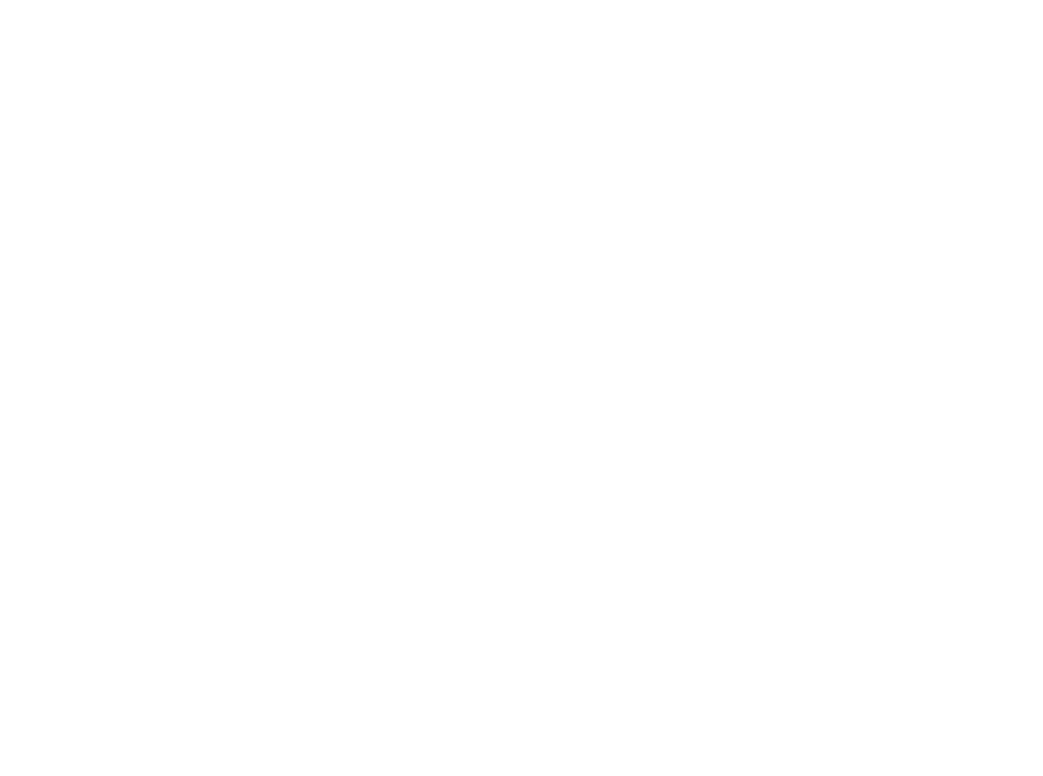
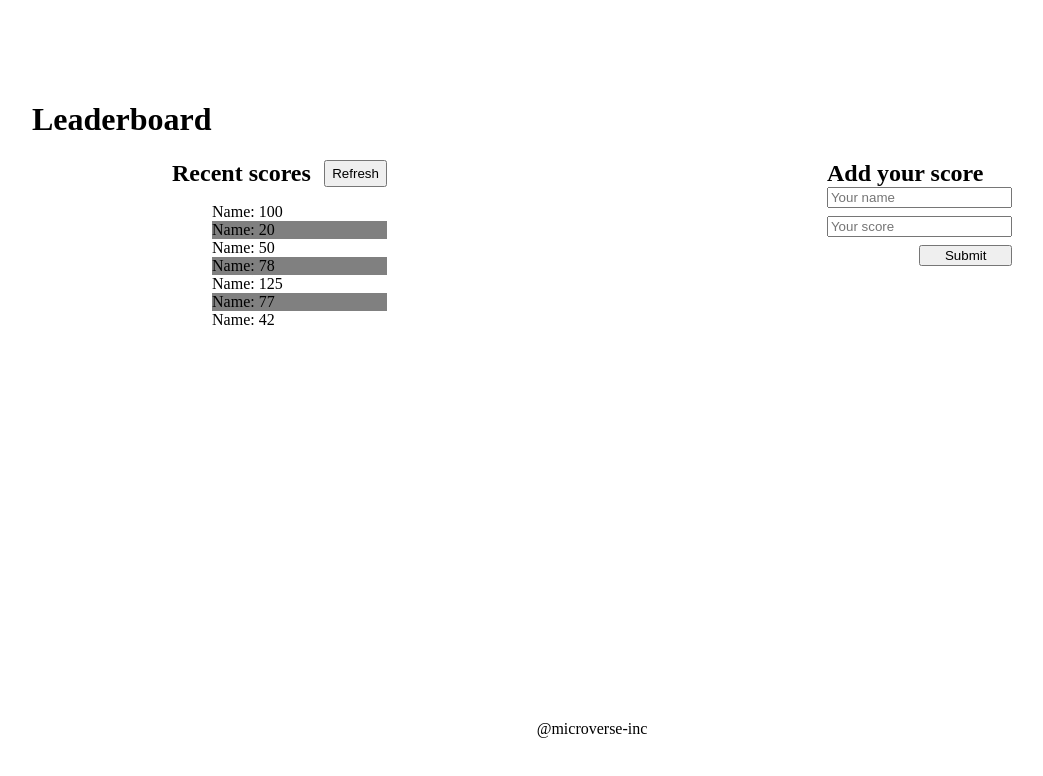
Before and after one commit to yigitm/leaderboard, a website built with webpack: page src/index.html in a window 1280 px wide. Shown: the whole page, without its empty margins (48-1091 px from the left). Built offline with nearby package versions, Linux system fonts and the light colour scheme.

Commit message:
Add html markup & basic style

```diff
--- a/src/index.html
+++ b/src/index.html
@@ -6,5 +6,33 @@
     <meta http-equiv="X-UA-Compatible" content="ie=edge" />
     <title>Document</title>
   </head>
-  <body></body>
+  <body>
+    <header><h1>Leaderboard</h1></header>
+    <main>
+      <section>
+        <form class="get" action="" method="get">
+          <h2>Recent scores</h2>
+          <button type="reset">Refresh</button>
+        </form>
+        <ul>
+          <li>Name: 100</li>
+          <li>Name: 20</li>
+          <li>Name: 50</li>
+          <li>Name: 78</li>
+          <li>Name: 125</li>
+          <li>Name: 77</li>
+          <li>Name: 42</li>
+        </ul>
+      </section>
+      <section>
+        <h2>Add your score</h2>
+        <form class="post" action="" method="post">
+          <input type="text" name="" id="" placeholder="Your name" />
+          <input type="text" name="" id="" placeholder="Your score" />
+          <button type="submit">Submit</button>
+        </form>
+      </section>
+    </main>
+    <footer>@microverse-inc</footer>
+  </body>
 </html>
--- a/src/index.js
+++ b/src/index.js
@@ -1,2 +1 @@
-import _ from 'lodash';
 import './style.css';
--- a/src/style.css
+++ b/src/style.css
@@ -0,0 +1,58 @@
+body {
+  margin: 0;
+  padding: 0;
+  box-sizing: border-box;
+}
+
+main,
+section,
+footer,
+.post,
+.get {
+  display: flex;
+}
+
+main {
+  height: 70vh;
+  justify-content: space-around;
+}
+
+.get > button {
+  margin-left: 1em;
+}
+
+.post > button {
+  align-self: flex-end;
+  width: 50%;
+}
+
+header {
+  margin-left: 5em;
+  padding-top: 5em;
+}
+
+h2 {
+  margin: 0;
+}
+
+section,
+.post {
+  flex-direction: column;
+}
+
+.post {
+  gap: 0.5em;
+}
+
+ul {
+  list-style: none;
+}
+
+ul li:nth-child(even) {
+  background: grey;
+}
+
+footer {
+  justify-content: center;
+  align-items: flex-end;
+}
--- a/webpack.config.js
+++ b/webpack.config.js
@@ -23,7 +23,7 @@ module.exports = {
   },
   plugins: [
     new HtmlWebpackPlugin({
-      title: 'Leader Board',
+      template: './src/index.html',
     }),
   ],
 };
```
Also changed, not shown: README.md, app_screenshot.png (deleted), dist/index.html, src/images/app_screenshot.png (added), 1 other file.
